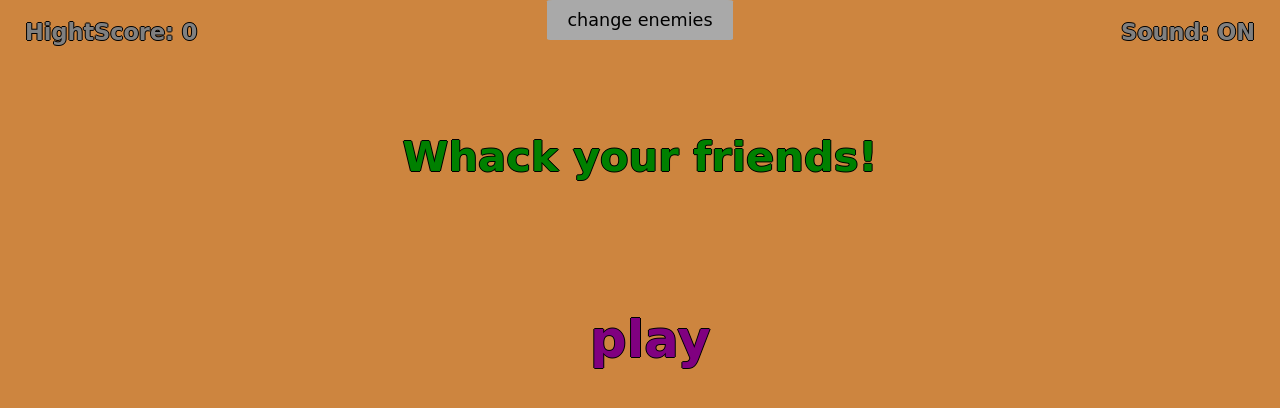
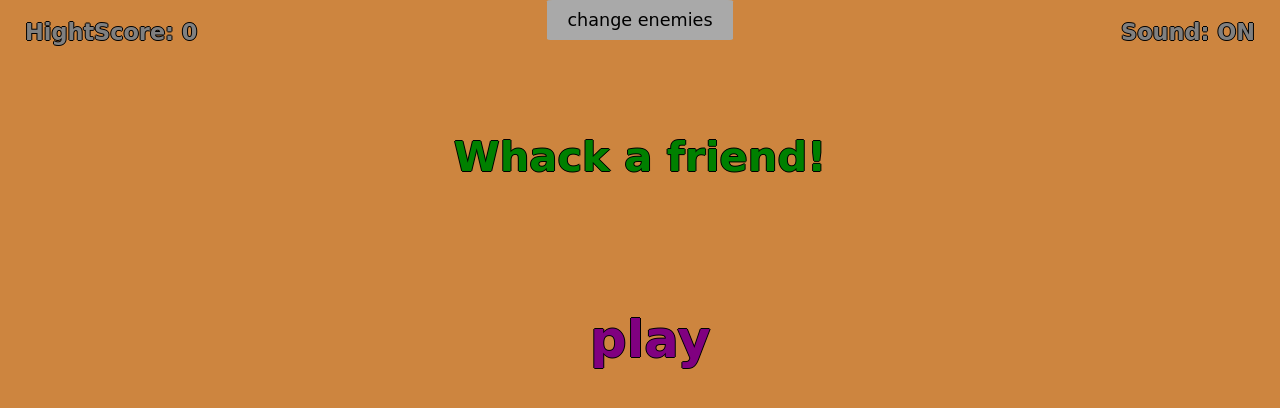
Before and after one commit to lukanthrope/whack-your-friends, a React (Create React App) app in the folder whack-your-friends/: page / in a window 1280 px wide. Shown: the top 408 px of the page. Built offline with nearby package versions, Linux system fonts and the light colour scheme.

Commit message:
first test

```diff
--- a/whack-your-friends/package.json
+++ b/whack-your-friends/package.json
@@ -2,7 +2,9 @@
   "name": "whack-your-friends",
   "version": "0.1.0",
   "private": true,
+  "homepage": "http://lukanthrope.github.io/whack-your-friends",
   "dependencies": {
+    "gh-pages": "^2.0.1",
     "react": "^16.5.2",
     "react-dom": "^16.5.2",
     "react-image-crop": "^6.0.9",
@@ -13,7 +15,9 @@
     "start": "react-scripts start",
     "build": "react-scripts build",
     "test": "react-scripts test",
-    "eject": "react-scripts eject"
+    "eject": "react-scripts eject",
+    "predeploy": "npm run build",
+    "deploy": "gh-pages -d build"
   },
   "eslintConfig": {
     "extends": "react-app"
--- a/whack-your-friends/src/components/start.js
+++ b/whack-your-friends/src/components/start.js
@@ -77,7 +77,7 @@ class Start extends Component {
       	<h2 className="stat sound" onClick={this.handleClick}>Sound: {this.state.sound}</h2>
       	<h2 className="stat score">HightScore: {this.state.hightScore}</h2>
 
-      	<h1>Whack your friends!</h1>
+      	<h1>Whack a friend!</h1>
 
       	<h2 className="play" onClick={this.play}>play</h2>
       </div>
```
Also changed, not shown: 1 other file (tests, documents, lock files or other folders).
